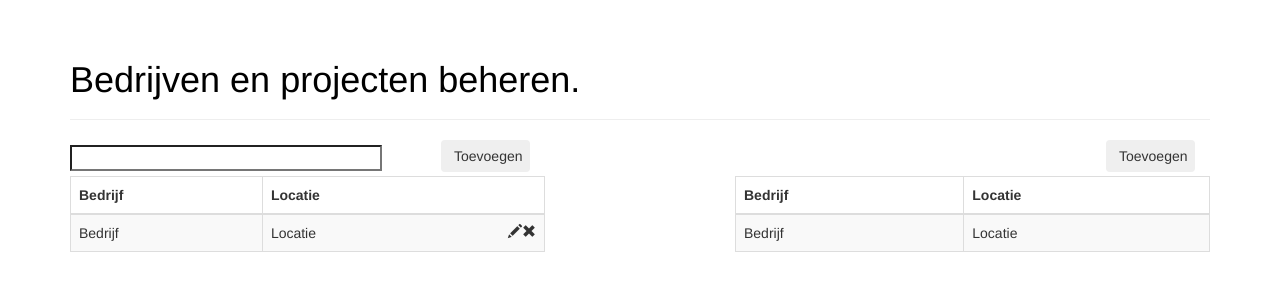
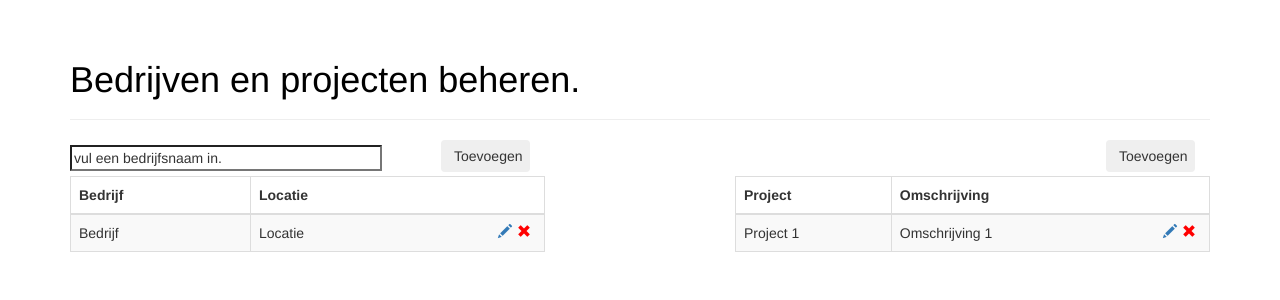
Before and after one commit to kevinoleeh/Itosis, a PHP site: page /bedrijfproject.php in a window 1280 px wide. Shown: the part 52-352 px from the top of the page. Run offline with PHP 8.4, Linux system fonts and the light colour scheme.

Commit message:
bedrijfproject page afgemaakt.

```diff
--- a/Application/bedrijfproject.php
+++ b/Application/bedrijfproject.php
@@ -7,7 +7,7 @@ include("header.php");
         <h1>Bedrijven en projecten beheren.</h1>
     </div>
     <div class="col-md-5">
-        <input type="search" style="">
+        <input type="search" style="" value="vul een bedrijfsnaam in.">
         <button href="?new=1" class="btn btn-justified btn-right">Toevoegen</button>
         <div class="row">
         </div>
@@ -22,8 +22,8 @@ include("header.php");
                 <tr>
                     <td>Bedrijf</td>
                     <td>Locatie
-                        <span class="glyphicon glyphicon-remove widInTable"></span>
-                        <span class="glyphicon glyphicon-pencil widInTable"></span>
+                        <a href="?remove=1"><span class="glyphicon glyphicon-remove widintable red"></span></a>
+                        <a href="?edit=1"><span class="glyphicon glyphicon-pencil widintable"></span></a>
                     </td>
                 </tr>
             </table>
@@ -39,13 +39,16 @@ include("header.php");
             <table id="table" class="table table-striped table-bordered">
                 <thead>
                     <tr>
-                        <th>Bedrijf</th>
-                        <th>Locatie</th>
+                        <th>Project</th>
+                        <th>Omschrijving</th>
                     </tr>
                 </thead>
                 <tr>
-                    <td>Bedrijf</td>
-                    <td>Locatie</td>
+                    <td>Project 1</td>
+                    <td>Omschrijving 1
+                        <a href="?remove=1"><span class="glyphicon glyphicon-remove widintable red"></span></a>
+                        <a href="?edit=1"><span class="glyphicon glyphicon-pencil widintable"></span></a>
+                    </td>
                 </tr>
                 <tfoot>
                 </tfoot>
--- a/Application/css/style.css
+++ b/Application/css/style.css
@@ -53,6 +53,11 @@ input[type=search] {
   border-top: 3px;
   border-bottom: 3px;
 }
-.widInTable{
+.widintable {
   float: right;
+  margin-right: 5px;
+  cursor: pointer;
 }
+.red {
+  color: red;
+}
--- a/Application/rapportage.php
+++ b/Application/rapportage.php
@@ -1,5 +1,5 @@
 <?php include_once('header.php') ?>
-
+  <div class="container">
     <div class="page-header">
         <h1>Rapportage</h1>
     </div>
@@ -107,5 +107,5 @@
             <li><a href="#">5</a></li>
         </ul>
     </div>
-
+</div>
 <?php include_once('footer.php');
```
